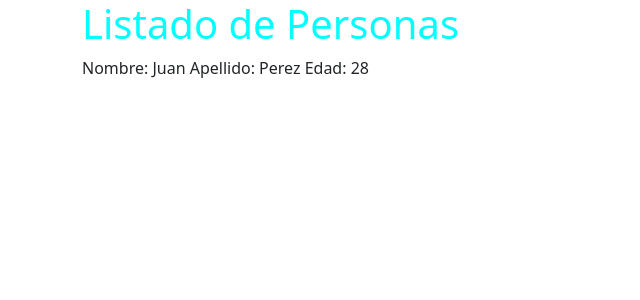
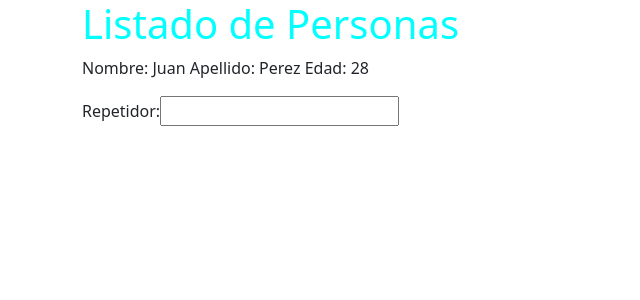
Before and after one commit to jorge503-ui/mi-primera-app, an Angular app: page / in a window 1280 px wide. Shown: the top 300 px of the page, without its empty margins (0-640 px from the left). Built offline with nearby package versions, Linux system fonts and the light colour scheme.

Commit message:
Interpolacion en HTML

```diff
--- a/src/app/persona/persona.component.html
+++ b/src/app/persona/persona.component.html
@@ -3,3 +3,9 @@
     Apellido: {{apellido}}
     Edad: {{edad}}
 </p>
+
+<div (keyup)='0'>
+    <label>Repetidor:</label>
+    <input type="text" #entrada />
+    {{entrada.value}}
+</div>
```
